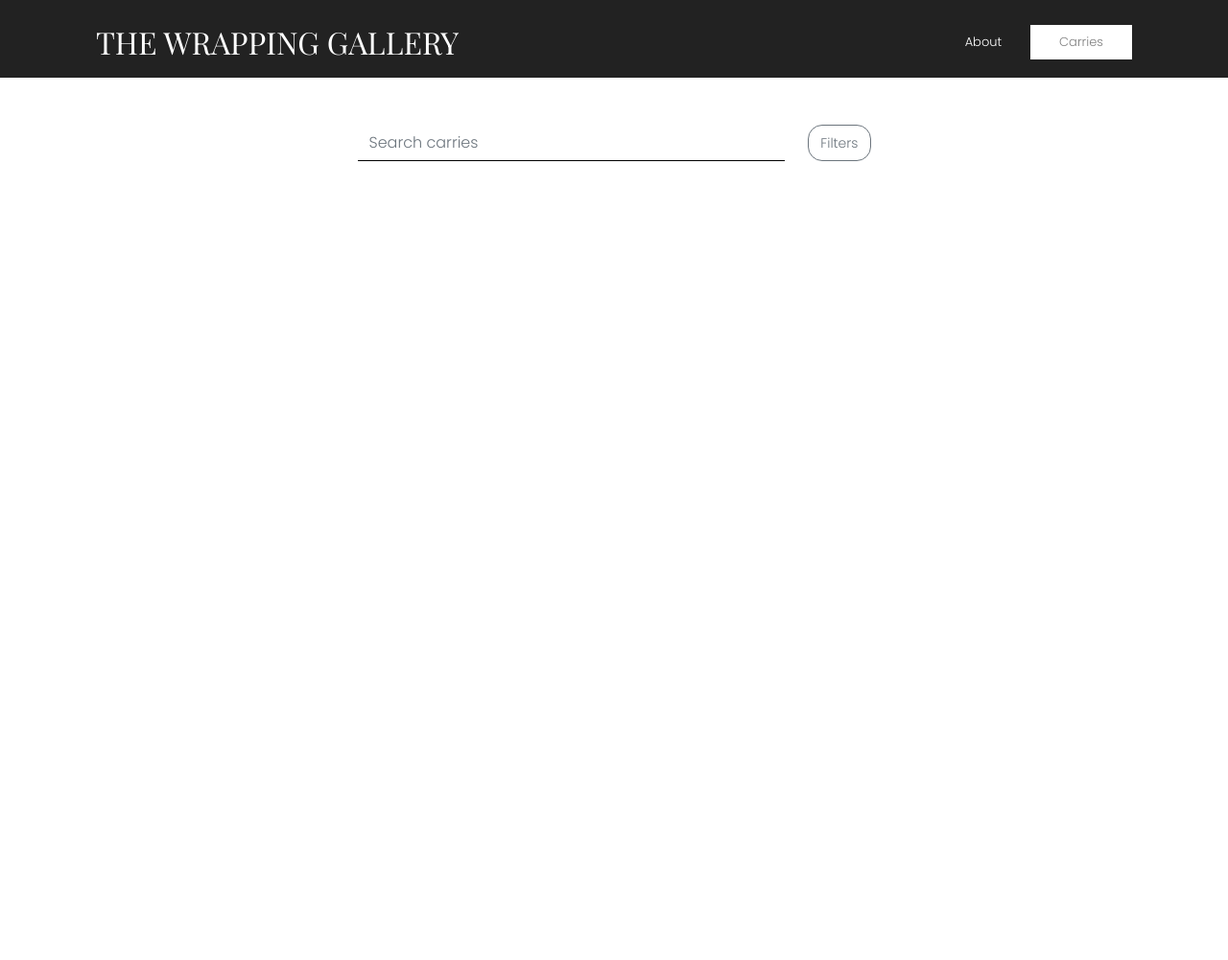
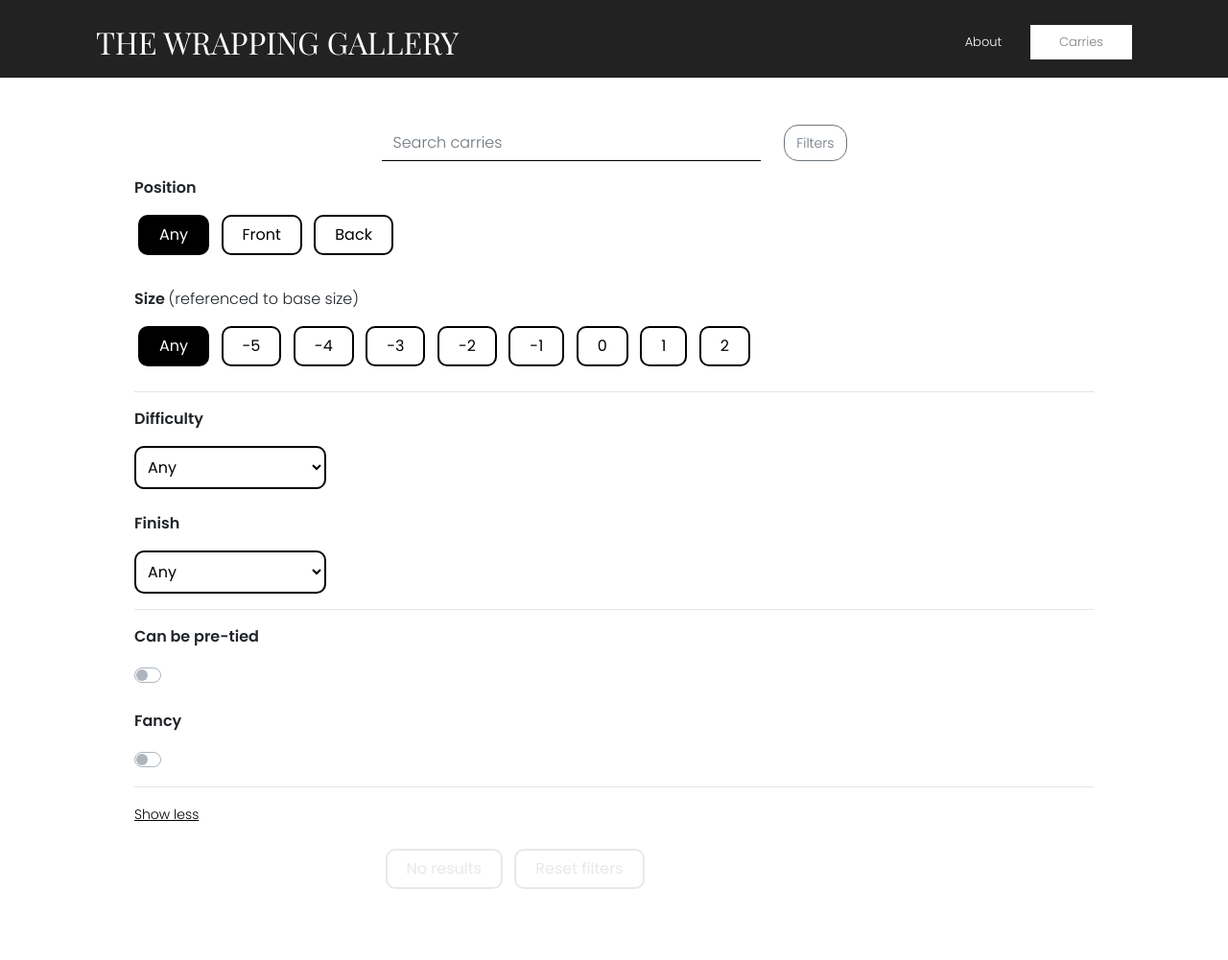
Before and after one commit to paulafernalia/the-wrapping-gallery, a Django app: page / in a window 1280 px wide. Shown: the whole page at 96% size. Before the commit the page ends 168 px from the top, so only its background shows below. Run offline with Django 5.2, Linux system fonts and the light colour scheme; data comes from the database, SQL or seed files in the repository; data that the repository does not hold is empty; some libraries are stand-ins or nearby versions; some web fonts are replaced.

Commit message:
Configure reset button, stop showing gallery when filters open

```diff
--- a/wrapping/wrappinggallery/static/wrappinggallery/index.js
+++ b/wrapping/wrappinggallery/static/wrappinggallery/index.js
@@ -20,7 +20,7 @@ async function clickFilterButton(button) {
     setActiveButton(button);
 
     // Filter carries by the property selected in the button
-    filterCarries();
+    await updateButtonBox();
 }
 
 async function handleSelectChange(dropdown) {
@@ -30,9 +30,8 @@ async function handleSelectChange(dropdown) {
     localStorage.setItem(selectedOption.dataset.property, selectedOption.value);
 
     // Filter carries by the properties selected
-    filterCarries();
+    await updateButtonBox();
 }
-
 
 async function handleSwitchChange(switch_) {
     let checked = 0;
@@ -44,7 +43,7 @@ async function handleSwitchChange(switch_) {
     localStorage.setItem(switch_.dataset.property, checked);
 
     // Filter carries by the properties selected
-    filterCarries();
+    await updateButtonBox();
 }
 
 
@@ -63,11 +62,6 @@ function initialiseSwitchData(property) {
         localStorage.setItem(property, 0);
     } else {
         init = localStorage.getItem(property);
-
-        // If any switches on, show filter box to alert user
-        if (init === '1') {
-            showAllFilters();
-        }
     }
 
     // Get switch with this property and value
@@ -79,6 +73,11 @@ function initialiseSwitchData(property) {
             switch_.checked = false;
         }
     }
+
+    if (init !== "Any") {
+        return true;
+    }
+    return false;
 }
 
 
@@ -119,10 +118,23 @@ async function resetFilters() {
     localStorage.setItem("fancy", "0");
     localStorage.setItem("pretied", "0");
 
-    initialiseFiltersData();
+    // Set initial values of filters
+    initialiseFilters();
 
-    // Filter carries in gallery
-    filterCarries();
+    // Hide all filters
+    hideAllFilters();
+
+    // Show carries
+    fetchFilteredCarries().then(carries => {
+        updateCarryGallery(carries);
+    });
+
+    // Update button box
+    updateButtonBox();
+
+    // Disable reset button
+    const resetFiltersBtn = document.getElementById('resetFiltersBtn');
+    resetFiltersBtn.classList.add('disabled');
 }
 
 function initialiseButtonData(property) {
@@ -132,15 +144,6 @@ function initialiseButtonData(property) {
         localStorage.setItem(property, 'Any');
     } else {
         init = localStorage.getItem(property);
-
-        if (init !== "Any") {
-            // If any filters applied, show filter box to alert user
-            const filterBox = document.getElementById('filterBox');
-            filterBox.style.display = 'block';
-
-            const buttonBox = document.getElementById('buttonBox');
-            buttonBox.style.display = 'block';
-        }
     }
 
     // Get button with this property and value
@@ -156,6 +159,12 @@ function initialiseButtonData(property) {
     if (button) {
         button.classList.add('active');
     }
+
+    if (init !== "Any") {
+        return true;
+    }
+
+    return false;
 }
 
 function initialiseDropdownData(property) {
@@ -165,10 +174,6 @@ function initialiseDropdownData(property) {
         localStorage.setItem(property, 'Any');
     } else {
         init = localStorage.getItem(property);
-
-        if (init !== "Any") {
-            showAllFilters();
-        }
     }
 
     // If it's not a button, it may be a dropdown
@@ -176,6 +181,12 @@ function initialiseDropdownData(property) {
     if (optionToSelect) {
         optionToSelect.selected = true;
     }
+
+    if (init !== "Any") {
+        return true;
+    }
+
+    return false;
 }
 
 
@@ -187,21 +198,54 @@ function initialiseSearchBar() {
     }
 }
 
-function initialiseFiltersData() {
-    initialiseButtonData('size');
-    initialiseButtonData('position');
-    initialiseDropdownData('difficulty');
-    initialiseDropdownData('finish');
-    initialiseSwitchData('fancy');
-    initialiseSwitchData('pretied');
+async function initialiseFilters() {
+    const fil1 = initialiseButtonData('size');
+    const fil2 = initialiseButtonData('position');
+    const fil3 = initialiseDropdownData('difficulty');
+    const fil4 = initialiseDropdownData('finish');
+    const fil5 = initialiseSwitchData('fancy');
+    const fil6 = initialiseSwitchData('pretied');
     initialiseSearchBar();
 
+    if (fil1 || fil2 || fil3 || fil4 || fil5 || fil6) {
+        return true;
+    } else {
+        return false;
+    }
 }
 
-async function fetchFilteredCarries() {
-    const start = counter;
-    const end = counter + 17;
-    counter = end + 1;
+function isAnyFilterActive() {
+    const choiceProperties = ["size", "position", "difficulty", "finish"];
+
+    for (let i = 0; i < choiceProperties.length; i++) {
+        if (localStorage.getItem(choiceProperties[i]) != "Any") {
+            return true;
+        }
+    }
+
+    const boolProperties = ["fancy", "pretied"];
+
+    for (let i = 0; i < boolProperties.length; i++) {
+        if (localStorage.getItem(boolProperties[i]) == "1") {
+            return true;
+        }
+    }
+
+    return false;
+}
+
+
+
+async function fetchFilteredCarries(includeAll = false) {
+    let start = counter;
+    let end = counter + 17;
+
+    if (includeAll) {
+        start = 0;
+        end = 1000;
+    } else {
+        counter = end + 1;
+    }
 
     // Read the property of the button group and the button value
     const filters = {
@@ -231,9 +275,14 @@ async function fetchFilteredCarries() {
     return data.carries;
 }
 
-function showResults() {
+async function showResults() {
     // Hide all filters
     hideAllFilters();
+
+    // Populate gallery
+    const carries = await fetchFilteredCarries();
+
+    updateCarryGallery(carries);
 
     // Scroll to gallery
     var targetElement = document.getElementById('imageGrid');
@@ -246,11 +295,12 @@ function showResults() {
     });
 }
 
-async function filterCarries() {
-    counter = 0;
+
+async function updateButtonBox() {
+    const showResultsBtn = document.getElementById('showResultsBtn');
+    let num_carries = 0;
     try {
-        const showResultsBtn = document.getElementById('showResultsBtn');
-        const carries = await fetchFilteredCarries();
+        const carries = await fetchFilteredCarries(true);
 
         if (carries.length === 0) {
             showResultsBtn.classList.remove('active');
@@ -261,12 +311,17 @@ async function filterCarries() {
             showResultsBtn.classList.add('active');
             showResultsBtn.textContent = "Show " + carries.length + " results";
         }
-
-        // Update gallery content
-        emptyCarryGallery();
-        await updateCarryGallery(carries);
     } catch (error) {
         console.error('There was a problem with the fetch operation:', error);
+    }
+
+    // Deactivate reset button if no filters have been applied
+    const resetFiltersBtn = document.getElementById('resetFiltersBtn');
+
+    if (isAnyFilterActive()) {
+        resetFiltersBtn.classList.remove('disabled');
+    } else {
+        resetFiltersBtn.classList.add('disabled');
     }
 }
 
@@ -285,7 +340,13 @@ function setActiveButton(button) {
     localStorage.setItem(button.dataset.property, button.dataset.value);
 }
 
-function toggleFilterBox() {
+async function toggleFilterBox(button) {
+    if (button.classList.contains('disabled')) {
+        console.log("IT icnludes it");
+    } else {
+        console.log("it doesn't");
+    }
+
     const filterBox = document.getElementById('filterBox');
     if (filterBox.style.display === 'none') {
         filterBox.style.display = 'block';
@@ -295,8 +356,15 @@ function toggleFilterBox() {
 
         const showMoreBtn = document.getElementById('showMoreBtn');
         showMoreBtn.style.display = 'block';
+
+        // Empty gallery
+        emptyCarryGallery();
+
     } else {
         hideAllFilters();
+
+        const carries = await fetchFilteredCarries();
+        updateCarryGallery(carries);
     }
 }
 
@@ -330,6 +398,9 @@ async function fetchFileUrl(fileName) {
 function emptyCarryGallery() {
     const gridContainer = document.getElementById('imageGrid');
     gridContainer.innerHTML = '';
+
+    // Reset counter whenever we empty the gallery
+    counter = 0;
 }
 
 
@@ -419,11 +490,31 @@ async function updateCarryGallery(carries) {
 
 
 document.addEventListener('DOMContentLoaded', function() {
+    // Reset gallery
+    emptyCarryGallery();
+
     // Set initial active buttons in filters
-    initialiseFiltersData();
+    const anyapplied = initialiseFilters();
 
-    // Filter carries in gallery
-    filterCarries();
+    // Update button box
+    updateButtonBox();
+
+    // Update reset filters button
+    resetFiltersBtn = document.getElementById('resetFiltersBtn');
+
+    // If any filters applied, show filter box to alert user
+    if (anyapplied) {
+        showAllFilters();
+
+        resetFiltersBtn.classList.remove('disabled');
+    } else {
+        // Get all carries with session data and update gallery
+        fetchFilteredCarries().then(carries => {
+            updateCarryGallery(carries);
+        });
+
+        resetFiltersBtn.classList.add('disabled');
+    }
 
     const searchInput = document.getElementById('search-input');
     searchInput.addEventListener('keydown', function(event) {
@@ -436,6 +527,11 @@ document.addEventListener('DOMContentLoaded', function() {
 
 // Define the async function to handle scrolling
 async function handleScroll() {
+    const gridContainer = document.getElementById('imageGrid');
+    if (gridContainer.innerHTML === '') {
+        return;
+    }
+
     // Check if a request is already in progress
     if (isFetching) return;
 
--- a/wrapping/wrappinggallery/static/wrappinggallery/styles.css
+++ b/wrapping/wrappinggallery/static/wrappinggallery/styles.css
@@ -90,6 +90,14 @@ body {
     color: #ddd !important;
     cursor: not-allowed;
     border: 2px solid #ddd;
+}
+
+.btn-outline-secondary.disabled {
+    cursor: not-allowed;
+}
+
+.btn-outline-secondary.disabled:hover {
+    cursor: not-allowed;
 }
 
 p, li {
@@ -231,12 +239,25 @@ p, li {
     margin-top: 50px;
     margin-left: auto;
     margin-right: auto;
-    max-width: 1100px;
+    max-width: 1000px;
 }
 
 #showMoreBtn {
     margin-top: 30px;
     margin-bottom: 30px;
+}
+
+@media only screen and (max-width: 1024px) {
+    .content-container {
+        margin-top: 50px;
+        margin-left: auto;
+        margin-right: auto;
+        max-width: 700px;
+    }
+
+    .fs16 {
+        font-size: 13px;
+    }
 }
 
 @media only screen and (max-width: 768px) {
@@ -279,16 +300,12 @@ p, li {
         flex-shrink: 0; /* Prevent buttons from shrinking */
     }
 
-    #search-input {
-        font-size: 14px;
-    }
-
     .navbar-brand {
         font-size: 24px;
     }
 
     .fs16 {
-        font-size: 14px;
+        font-size: 13px;
     }
 
     .btn-custom {
@@ -297,13 +314,13 @@ p, li {
         border-radius: 12px;
         margin-right: 3px !important;
         margin-bottom: 10px;
-        padding: 7px 10px;
+        padding: 4px 10px;
     }
 
     #button-filter {
         padding: 10px !important;
         maring: 10px;
         max-width: 80px;
-        font-size: 14px !important;
+        font-size: 13px !important;
     }
 }
--- a/wrapping/wrappinggallery/templates/wrappinggallery/index.html
+++ b/wrapping/wrappinggallery/templates/wrappinggallery/index.html
@@ -8,7 +8,7 @@
         <div class="col-md-6">
             <div class="input-group mb-3">
                 <input id="search-input" type="text" class="form-control input-underline poppins-light fs16" placeholder="Search carries">
-                <button id="button-filter" class="btn btn-outline-secondary ml-4 poppins-light" type="button" onclick="toggleFilterBox()" >Filters</button>
+                <button id="button-filter" class="btn btn-outline-secondary ml-4 poppins-light" type="button" onclick="toggleFilterBox(this)" >Filters</button>
             </div>
         </div>
     </div>
--- a/wrapping/wrappinggallery/views.py
+++ b/wrapping/wrappinggallery/views.py
@@ -102,7 +102,7 @@ def filter_carries(request):
         if prop == "size" and val != "Any":
             queryset = queryset.filter(carry__size=val)
         elif prop == "position" and val != "Any":
-            queryset = queryset.filter(carry__position=val)
+            queryset = queryset.filter(carry__position=val.lower())
         elif prop == "finish" and val != "Any":
             queryset = queryset.filter(carry__finish=val)
         elif prop == "partialname" and val != "":
```
